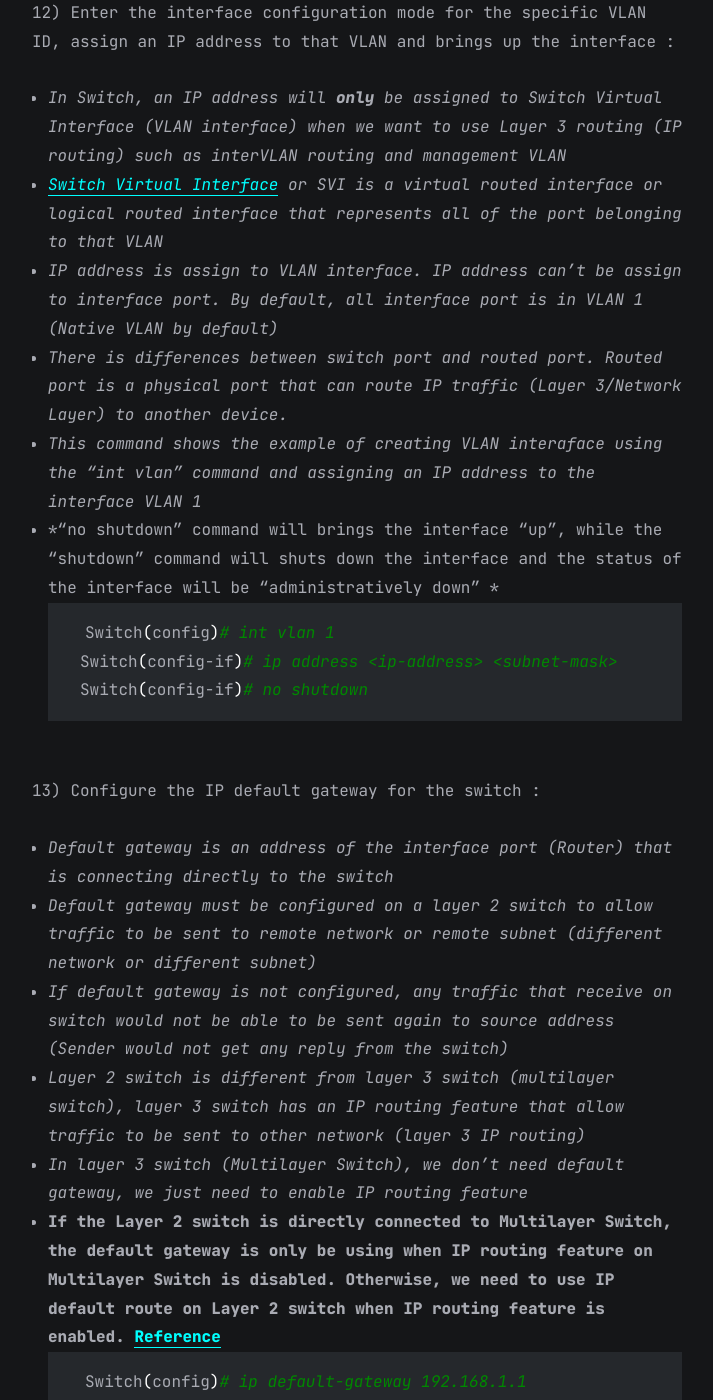
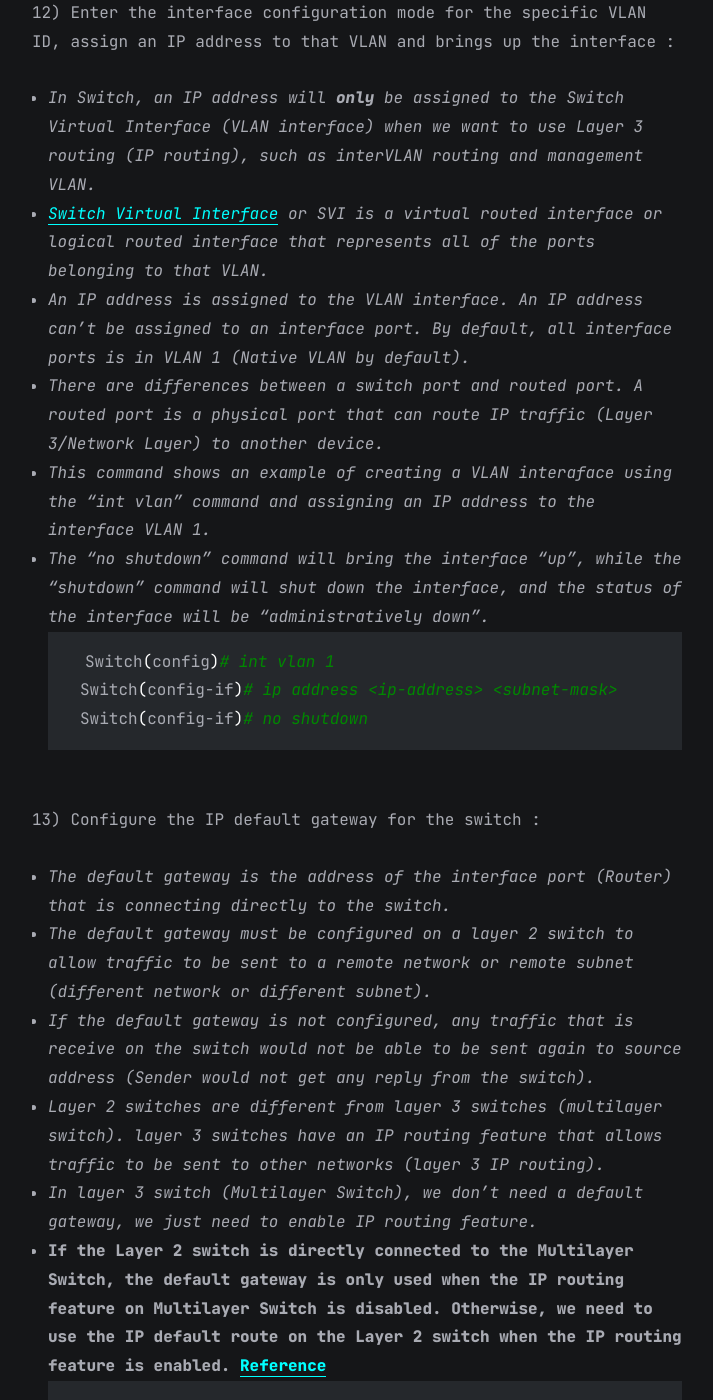
Before and after one commit to faridarif/faridarif.github.io, a Jekyll site: the page built from all_collections/_posts/2023-04-29-Basic-Cisco-Network-Device-Configuration.md, in a window 1280 px wide and 1400 px high, scrolled down 3678 px. Shown: the whole window, without its empty margins (283-996 px from the left). Built offline with Jekyll 4.4.1, drawn with Linux system fonts in a browser that asks for light colours; some of the changed text lies outside the part shown.

Commit message:
Update 2023-04-29-Basic-Cisco-Network-Device-Configuration.md

````diff
--- a/all_collections/_posts/2023-04-29-Basic-Cisco-Network-Device-Configuration.md
+++ b/all_collections/_posts/2023-04-29-Basic-Cisco-Network-Device-Configuration.md
@@ -86,12 +86,12 @@ Switch# sh ip int brief
 ```
 
 12) Enter the interface configuration mode for the specific VLAN ID, assign an IP address to that VLAN and brings up the interface :
-- *In Switch, an IP address will **only** be assigned to Switch Virtual Interface (VLAN interface) when we want to use Layer 3 routing (IP routing) such as interVLAN routing and management VLAN*
-- *[Switch Virtual Interface](https://en.wikipedia.org/wiki/Switch_virtual_interface) or SVI is a virtual routed interface or logical routed interface that represents all of the port belonging to that VLAN*
-- *IP address is assign to VLAN interface. IP address can't be assign to interface port. By default, all interface port is in VLAN 1 (Native VLAN by default)*
-- *There is differences between switch port and routed port. Routed port is a physical port that can route IP traffic (Layer 3/Network Layer) to another device.*
-- *This command shows the example of creating VLAN interaface using the "int vlan" command and assigning an IP address to the interface VLAN 1*
-- *"no shutdown" command will brings the interface "up", while the "shutdown" command will shuts down the interface and the status of the interface will be "administratively down" *
+- *In Switch, an IP address will **only** be assigned to the Switch Virtual Interface (VLAN interface) when we want to use Layer 3 routing (IP routing), such as interVLAN routing and management VLAN.*
+- *[Switch Virtual Interface](https://en.wikipedia.org/wiki/Switch_virtual_interface) or SVI is a virtual routed interface or logical routed interface that represents all of the ports belonging to that VLAN.*
+- *An IP address is assigned to the VLAN interface. An IP address can't be assigned to an interface port. By default, all interface ports is in VLAN 1 (Native VLAN by default).*
+- *There are differences between a switch port and routed port. A routed port is a physical port that can route IP traffic (Layer 3/Network Layer) to another device.*
+- *This command shows an example of creating a VLAN interaface using the "int vlan" command and assigning an IP address to the interface VLAN 1.*
+- *The "no shutdown" command will bring the interface "up", while the "shutdown" command will shut down the interface, and the status of the interface will be "administratively down".*
 ```bash
 Switch(config)# int vlan 1
 Switch(config-if)# ip address <ip-address> <subnet-mask>
@@ -99,19 +99,19 @@ Switch(config-if)# no shutdown
 ```
 
 13) Configure the IP default gateway for the switch :
-- *Default gateway is an address of the interface port (Router) that is connecting directly to the switch*
-- *Default gateway must be configured on a layer 2 switch to allow traffic to be sent to remote network or remote subnet (different network or different subnet)*
-- *If default gateway is not configured, any traffic that receive on switch would not be able to be sent again to source address (Sender would not get any reply from the switch)*
-- *Layer 2 switch is different from layer 3 switch (multilayer switch), layer 3 switch has an IP routing feature that allow traffic to be sent to other network (layer 3 IP routing)*
-- *In layer 3 switch (Multilayer Switch), we don't need default gateway, we just need to enable IP routing feature*
-- **If the Layer 2 switch is directly connected to Multilayer Switch, the default  gateway is only be using when IP routing feature on Multilayer Switch is disabled. Otherwise, we need to use IP default route on Layer 2 switch when IP routing feature is enabled. [Reference](https://www.udemy.com/course/complete-networking-fundamentals-course-ccna-start/learn/lecture/8297266#overview)**
+- *The default gateway is the address of the interface port (Router) that is connecting directly to the switch.*
+- *The default gateway must be configured on a layer 2 switch to allow traffic to be sent to a remote network or remote subnet (different network or different subnet).*
+- *If the default gateway is not configured, any traffic that is receive on the switch would not be able to be sent again to source address (Sender would not get any reply from the switch).*
+- *Layer 2 switches are different from layer 3 switches (multilayer switch). layer 3 switches have an IP routing feature that allows traffic to be sent to other networks (layer 3 IP routing).*
+- *In layer 3 switch (Multilayer Switch), we don't need a default gateway, we just need to enable IP routing feature.*
+- **If the Layer 2 switch is directly connected to the Multilayer Switch, the default  gateway is only used when the IP routing feature on Multilayer Switch is disabled. Otherwise, we need to use the IP default route on the Layer 2 switch when the IP routing feature is enabled. [Reference](https://www.udemy.com/course/complete-networking-fundamentals-course-ccna-start/learn/lecture/8297266#overview)**
 ```bash
 Switch(config)# ip default-gateway 192.168.1.1
 ```
 
 14) Enabling port security on the switch :
-- *Port Security limits the number of valid MAC addresses allowed to transmit data through a switch port (If an unknown MAC address sends data through the port, it will dropped by the switch and take an action based on Violation Modes - Default Mode: Shutdown)*
-- *Before enable the port security, the port must be configure as static port whether access or trunk*
+- *Port Security limits the number of valid MAC addresses allowed to transmit data through a switch port (If an unknown MAC address sends data through the port, it will be dropped by the switch and take an action based on Violation Modes - Default Mode: Shutdown).*
+- *Before enabling port security, the port must be configured as a static port, whether access or trunk.*
 ```bash
 Switch(config)# int FastEthernet 0/1
 Switch(config)# switchport mode access
@@ -201,8 +201,8 @@ Router# sh ip int brief
 ```
 
 12) Enter the interface configuration mode for the specific interface port and assign an IP address to that interface port :
-- *This command shows the example of assigning an IP address to the interface FastEthernet 0/1*
-- *"no shutdown" command will brings the interface "up", while the "shutdown" command will shuts down the interface and the status of the interface will be "administratively down"*
+- *This command shows an example of assigning an IP address to the interface FastEthernet 0/1.*
+- *The "no shutdown" command will bring the interface "up", while the "shutdown" command will shut down the interface, and the status of the interface will be "administratively down".*
 ```bash
 Router(config)# int FastEthernet 0/1
 Router(config-if)# ip address <ip-address> <subnet-mask>
````
Also changed, not shown: other parts of all_collections/_posts/2023-04-29-Basic-Cisco-Network-Device-Configuration.md (+7 -7 lines).
